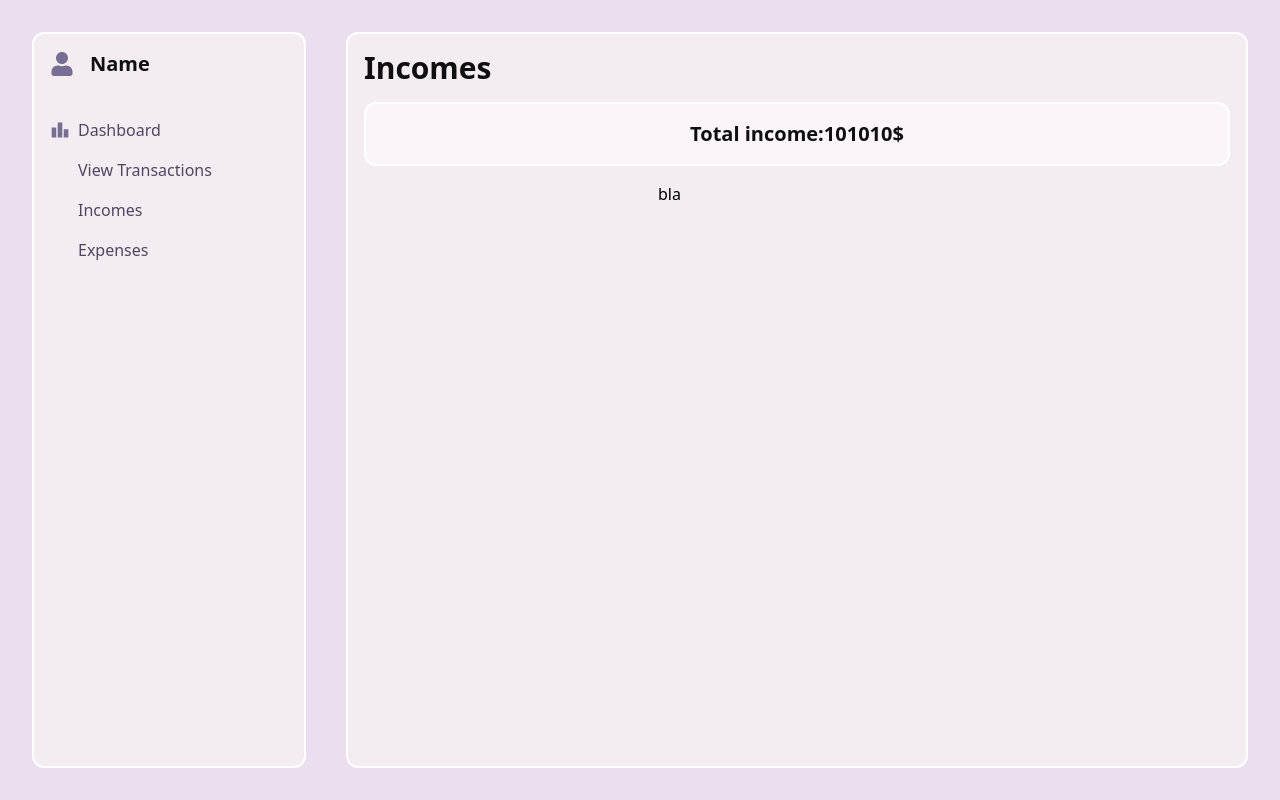
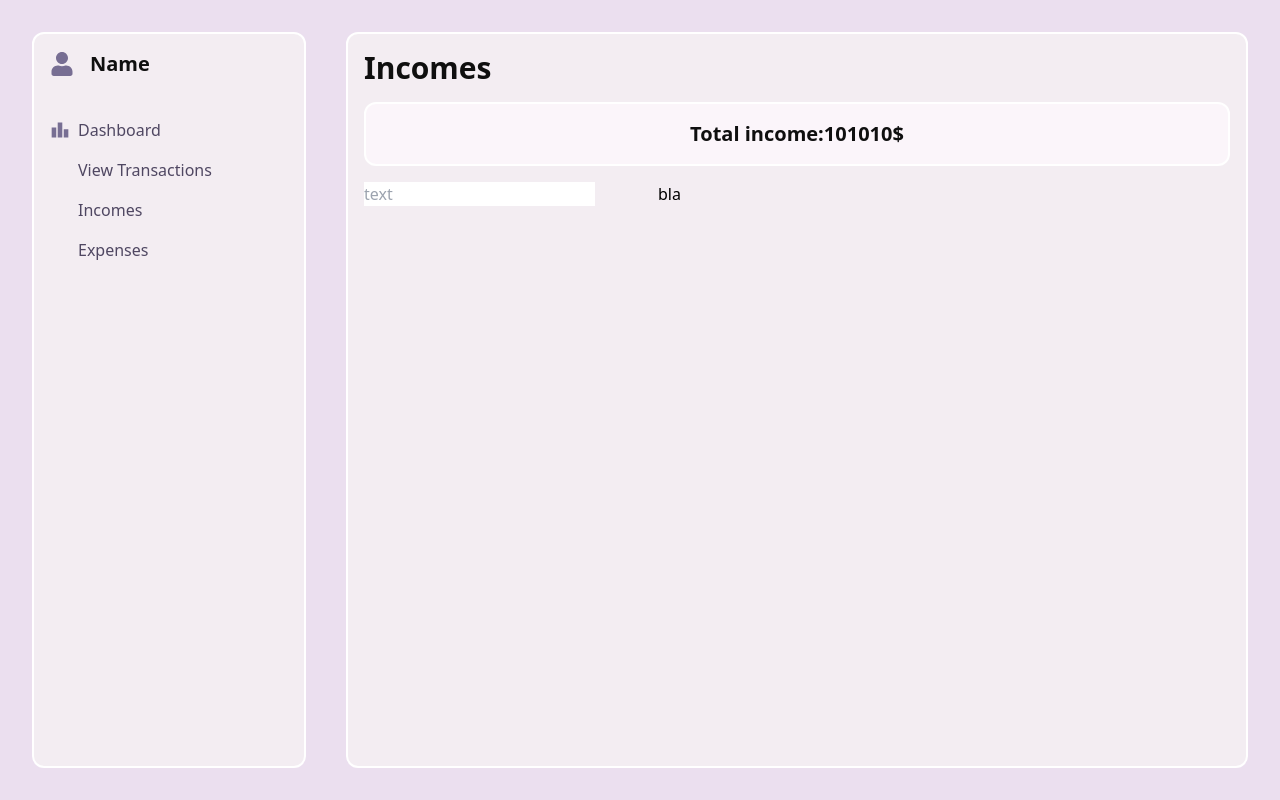
Before and after one commit to mariamdatuka/app, a React (Vite) app: page /incomes in a window 1280 px wide. Built offline with nearby package versions, Linux system fonts and the light colour scheme; some icons are missing.

Commit message:
style:main input

```diff
--- a/src/pages/Incomes.tsx
+++ b/src/pages/Incomes.tsx
@@ -1,11 +1,13 @@
 import Layout from "../components/Layouts/Layout"
+import MainInput from "../components/forms/MainInput"
 
 
 const Incomes = () => {
   return (
     <>
      <Layout title='income' mainTitle='Incomes'>
-         <form>
+         <form className='flex flex-col gap-4'>
+          <MainInput type='text' name='income' id='income' placeholder='text'/>
 
          </form>
          <div>bla</div>
```
